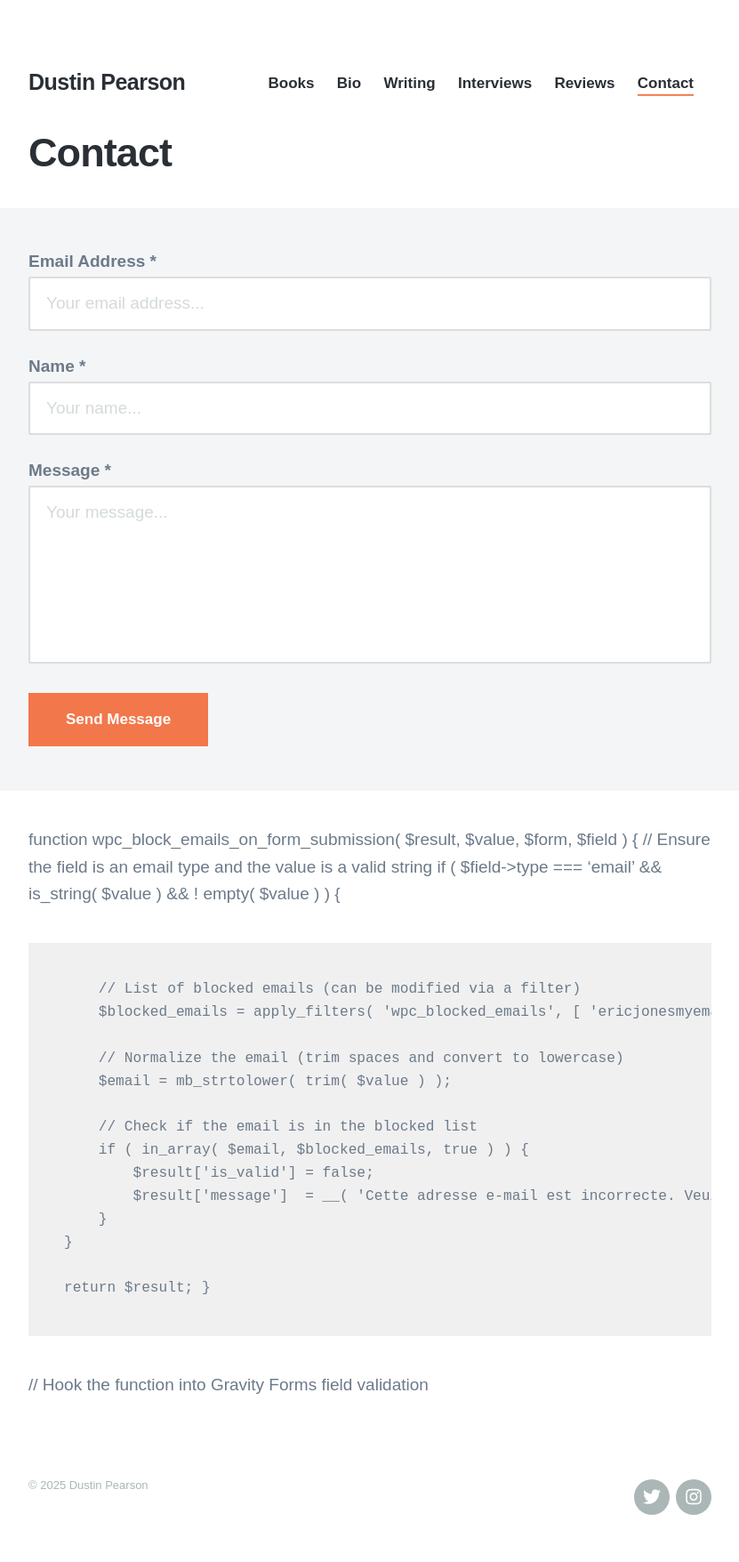
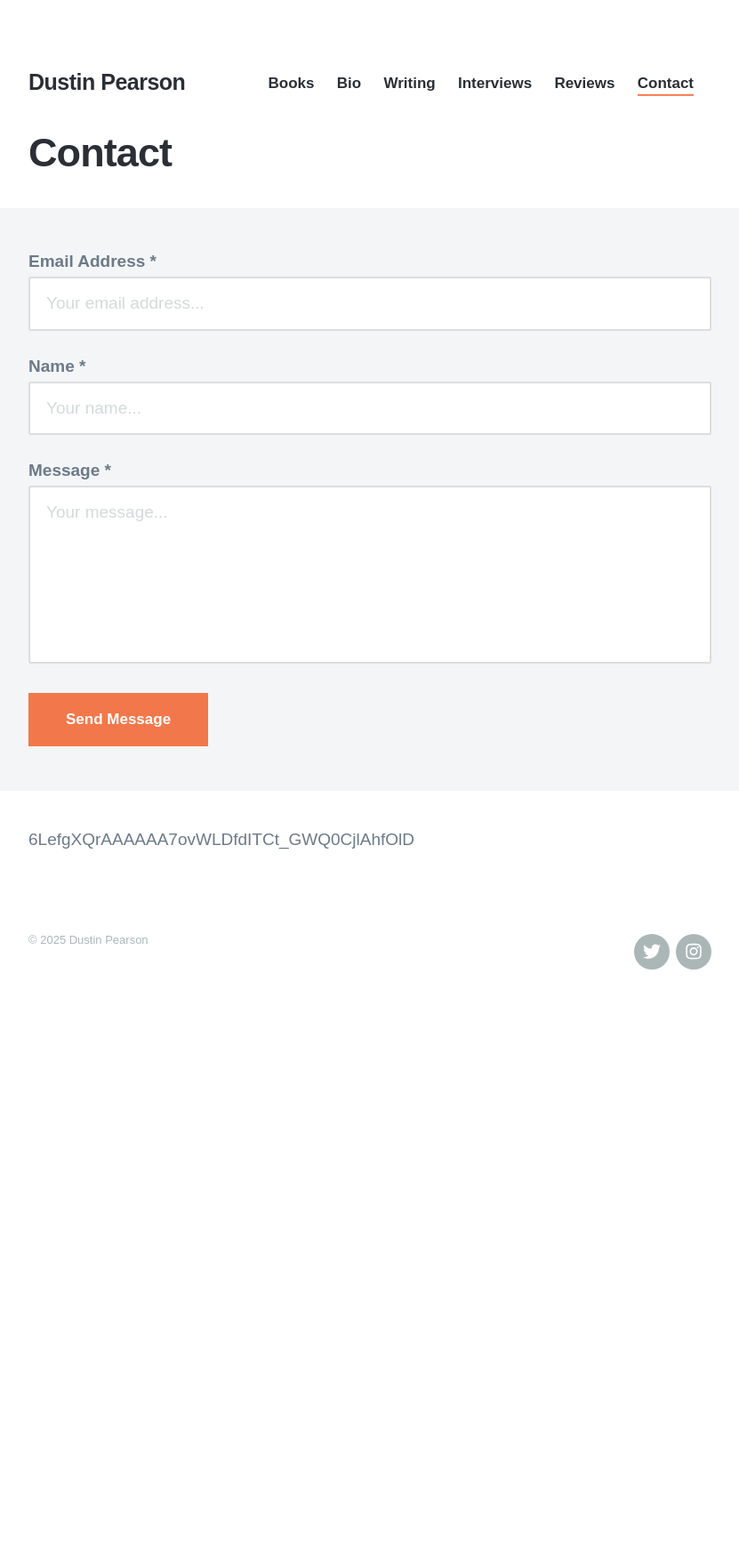
Before and after one commit to strikhar/dustinkpearson, a Jekyll site: the page built from _pages/contact.md, in a window 1280 px wide. Shown: the whole page at 89% size, without its empty margins (224-1055 px from the left). Built offline with Jekyll 4.4.1, drawn with Linux system fonts in a browser that asks for light colours; nearby versions of some CDN libraries; some web fonts are replaced; after the commit the page ends 1143 px from its top, so only the background shows below that.

Commit message:
Update contact.md

```diff
--- a/_pages/contact.md
+++ b/_pages/contact.md
@@ -8,24 +8,4 @@ featured_image: '/images/dustin.jpg'
 
 {% include contact-form.html %}
 
-function wpc_block_emails_on_form_submission( $result, $value, $form, $field ) {
-    // Ensure the field is an email type and the value is a valid string
-    if ( $field->type === 'email' && is_string( $value ) && ! empty( $value ) ) {
-
-        // List of blocked emails (can be modified via a filter)
-        $blocked_emails = apply_filters( 'wpc_blocked_emails', [ 'ericjonesmyemail@gmail.com' ] );
-
-        // Normalize the email (trim spaces and convert to lowercase)
-        $email = mb_strtolower( trim( $value ) );
-
-        // Check if the email is in the blocked list
-        if ( in_array( $email, $blocked_emails, true ) ) {
-            $result['is_valid'] = false;
-            $result['message']  = __( 'Cette adresse e-mail est incorrecte. Veuillez en utiliser une autre.', 'wpchannel' );
-        }
-    }
-
-    return $result;
-}
-
-// Hook the function into Gravity Forms field validation
+6LefgXQrAAAAAA7ovWLDfdITCt_GWQ0CjlAhfOlD
```
